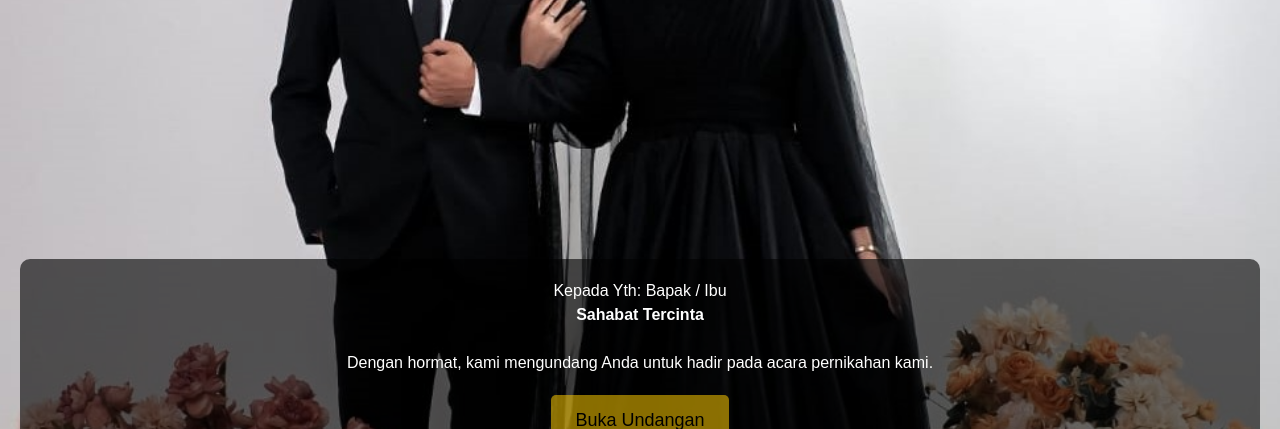
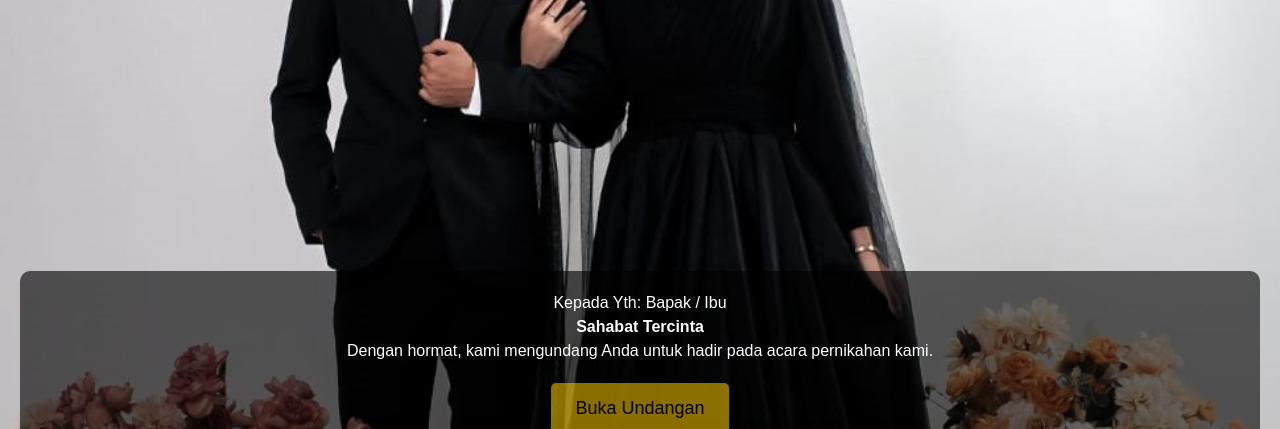
Before and after one commit to andi254616/ndangan.html-nama-, a plain HTML site: page index.html in a window 1280 px wide. Shown: the top 429 px of the page. Drawn offline with nearby package versions, Linux system fonts and the light colour scheme.

Commit message:
Update index.html

```diff
--- a/index.html
+++ b/index.html
@@ -123,7 +123,7 @@
 
 
         <span>Kepada Yth: Bapak / Ibu</span>
-        <p><strong id="namaPenerima">Sahabat Tercinta</strong></p><br>
+        <p><strong id="namaPenerima">Sahabat Tercinta</strong></p>
         <p>Dengan hormat, kami mengundang Anda untuk hadir pada acara pernikahan kami.</p>
         <button class="btn" onclick="bukaUndangan()">Buka Undangan</button>
 		<div class="flex flex-col items-center justify-center  p-1 rounded-lg shadow-2xl transform transition-transform hover:scale-105 duration-300">
```
